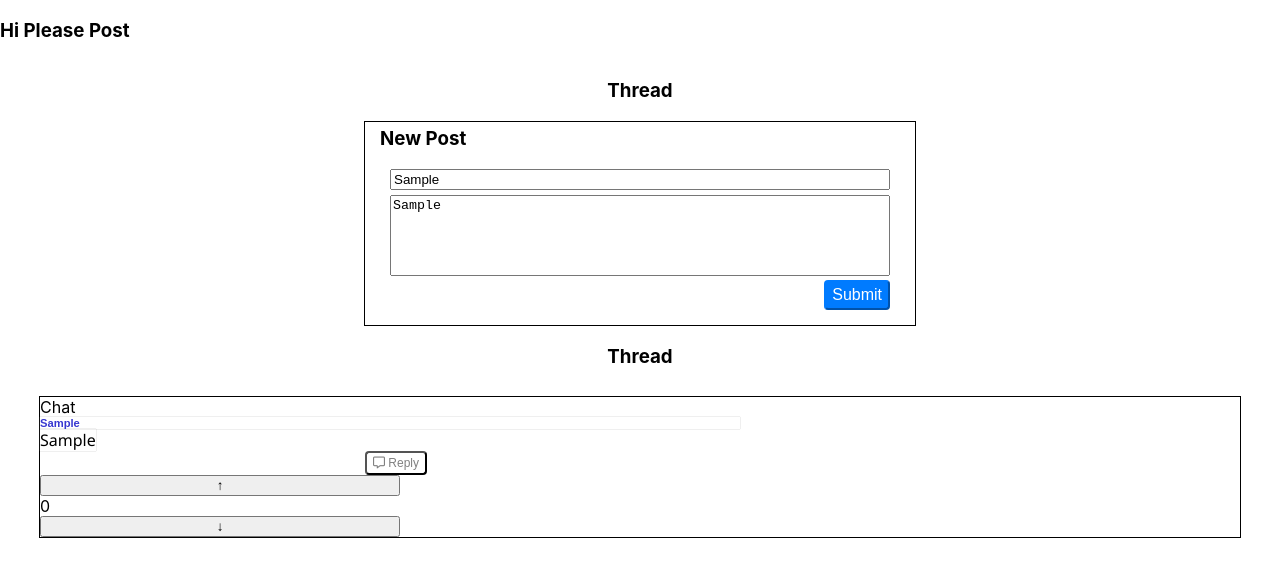
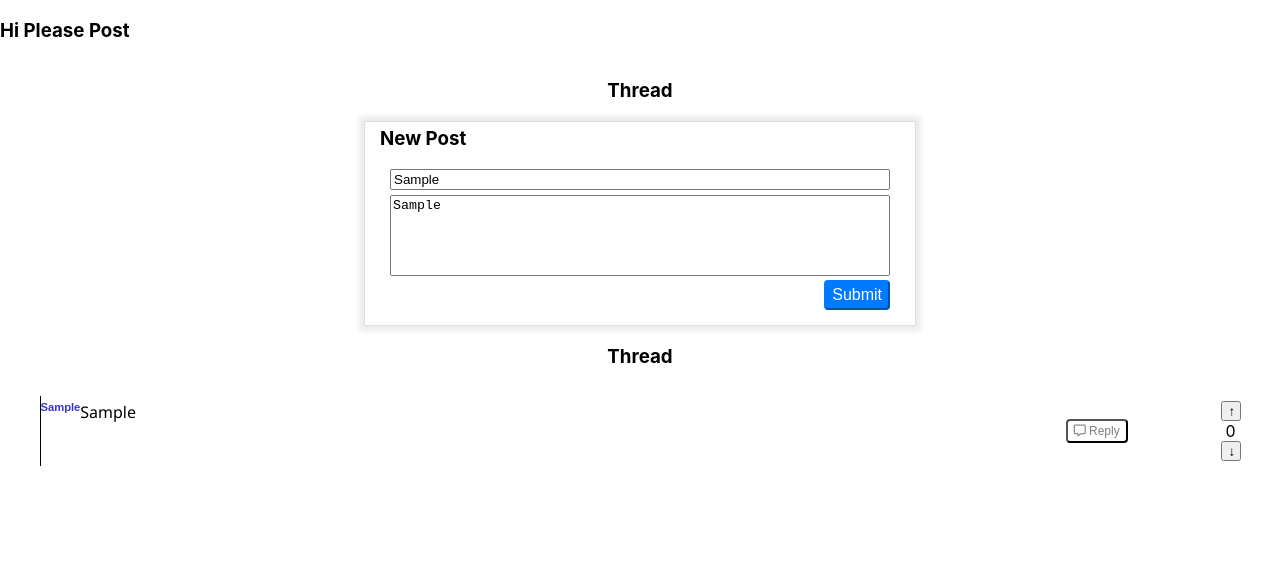
Before and after one commit to kenndai/CS110, a React (Create React App) app in the folder lab_4_chat_app/: page / in a window 1280 px wide. Both pictures are taken after typing "Sample", "Sample" into the empty fields and a click on the button "Submit". Shown: the top 576 px of the page. Built offline with nearby package versions, Linux system fonts and the light colour scheme.

Commit message:
infinite css files added and changed (changed order of thread outputting reply and text)

```diff
--- a/lab_4_chat_app/src/App.css
+++ b/lab_4_chat_app/src/App.css
@@ -22,8 +22,10 @@ body {
 
 .Chat {
 	width: 1200px;
-	border: 1px black solid;
+	border-left: 1px black solid;
 	margin: 10px 0px;
+	padding-top:5px;
+	padding-bottom:5px;
 }
 
 .submit-btn {
@@ -80,7 +82,7 @@ textarea {
 
 .post-container {
 	width: 550px;
-	border: 1px black solid;
+	border: 1px #dedede solid;
 	display: flex;
 	flex-direction: column;
 }
--- a/lab_4_chat_app/src/components/Chat.css
+++ b/lab_4_chat_app/src/components/Chat.css
@@ -2,12 +2,27 @@
     color:rgb(55, 55, 208);
     font-family:sans-serif;
     font-size: 70%;
-    box-shadow: 0 0 0 .1pt grey;
-    width: 700px;
-    height: flex;
+    /* box-shadow: 0 0 0 .1pt grey; */
+    width: flex;
 }
 .textContent{
-    box-shadow: 0 0 0 .1pt grey;
-    max-width: fit-content;
+    flex-direction:row;
+    flex-wrap:wrap;
+    /* box-shadow: 0 0 0 .1pt grey; */
+    width: 3500px;
+    max-height: 300px;
+
     font-family:'Segoe UI', Tahoma, Geneva, Verdana, sans-serif;
+    word-wrap:break-word;
+    table-layout: fixed;
+    overflow-y: auto;
+    text-align: justify;
 }
+.Chat{
+    display:flex;
+    flex-wrap:nowrap;
+}
+.reply-container{
+    align-self: flex-start;
+
+}
--- a/lab_4_chat_app/src/components/Chat.jsx
+++ b/lab_4_chat_app/src/components/Chat.jsx
@@ -3,9 +3,10 @@ import Reply from "./Reply";
 import Votes from "./Votes";
 
 function Chat(props) {
+	console.log(props.id);
 	return (
 		<div className="Chat">
-			Chat
+			{/* Chat */}
 			<div className="name">
 				<b>{props.name}</b>{" "}
 			</div>
@@ -13,8 +14,8 @@ function Chat(props) {
 				{" "}
 				{props.textContent} <br />
 			</div>
-			<Reply />
-			<Votes />
+				<Reply />
+				<Votes />
 		</div>
 	);
 }
--- a/lab_4_chat_app/src/components/Reply.jsx
+++ b/lab_4_chat_app/src/components/Reply.jsx
@@ -9,7 +9,7 @@ function Reply() {
 			<button className="reply-btn" onClick={() => setShow(!show)}>
 				<i className="far fa-comment-alt"></i> Reply
 			</button>
-			<div className="post">{show ? <Form type={"reply"} /> : null}</div>
+			<div className="post">{show ? <Form type ={"reply"} /> : null}</div>
 		</div>
 	);
 }
--- a/lab_4_chat_app/src/components/Thread.css
+++ b/lab_4_chat_app/src/components/Thread.css
@@ -1,3 +1,3 @@
-#test{
-    background-color: black;
+.post-container{
+    box-shadow: 0px 0px 5px 5px #ECECEC;
 }
--- a/lab_4_chat_app/src/components/Thread.jsx
+++ b/lab_4_chat_app/src/components/Thread.jsx
@@ -11,8 +11,6 @@ function Thread(props) {
 		() => ({ posts, setPosts }),
 		[posts, setPosts]
 	);
-
-	console.log(props);
 
 	return (
 		<div className="Thread">
--- a/lab_4_chat_app/src/components/Votes.css
+++ b/lab_4_chat_app/src/components/Votes.css
@@ -1,6 +1,9 @@
-.arrows{
-    height:30%;
-    width: 30%;
-    text-align: center;
+/* .arrows{
 
+} */
+.voting{
+    display: flex;
+    text-align:center;
+    /* margin-top:-50px; */
+    align-self: flex-end;
 }
```
Also changed, not shown: lab_4_chat_app/src/components/ChatLog.css (deleted, +0 -13 lines).
